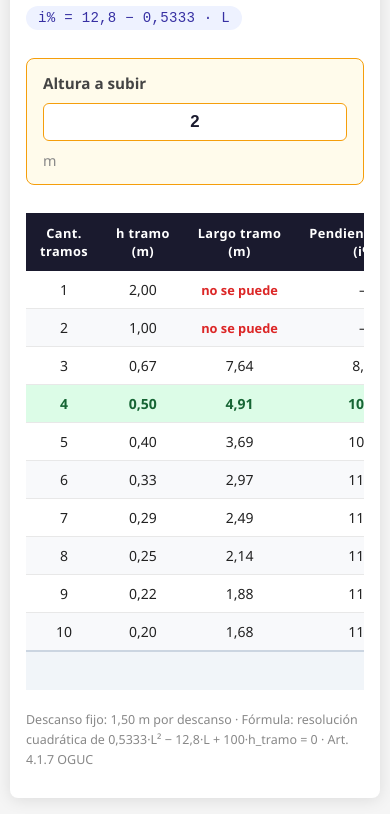
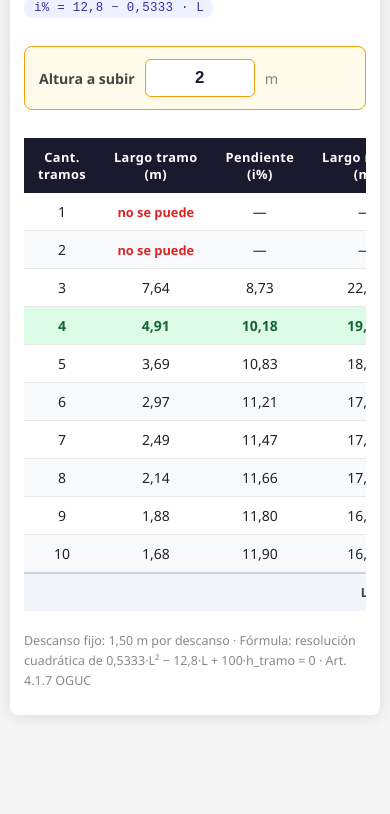
Before and after one commit to TuQRApp/calculo-rampas, a plain HTML site: page index.html in a window 390 px wide. Shown: the part 95-909 px from the top of the page. After the commit the page ends 844 px from the top, so only its background shows below. Drawn offline with Linux system fonts and the light colour scheme.

Commit message:
Ancho input original, responsivo retrato: oculta 3 columnas secundarias en mobile

```diff
--- a/index.html
+++ b/index.html
@@ -72,7 +72,7 @@
     }
 
     .input-section input#h {
-      width: 165px;
+      width: 110px;
       padding: 8px 12px;
       border: 1.5px solid #f59e0b;
       border-radius: 6px;
@@ -92,16 +92,21 @@
       box-shadow: 0 0 0 3px rgba(220,38,38,0.12);
     }
 
-    @media (max-width: 640px) {
+    @media (max-width: 480px) {
       body { padding: 16px 10px; }
-      .card { padding: 24px 16px 28px; border-radius: 8px; }
-      h1 { font-size: 1.35rem; }
-      .input-section { flex-wrap: wrap; gap: 10px; padding: 14px 16px; }
-      .input-section input#h { width: 100%; }
-      table { font-size: 0.75rem; }
-      thead th { padding: 8px 8px; font-size: 0.7rem; }
-      tbody td { padding: 7px 8px; }
-      .tfoot-row td { padding: 8px; font-size: 0.8rem; }
+      .card { padding: 20px 14px 24px; border-radius: 8px; }
+      h1 { font-size: 1.25rem; }
+      .subtitle { font-size: 0.82rem; }
+      .formula-badge { font-size: 0.78rem; padding: 3px 10px; }
+      .input-section { flex-wrap: wrap; gap: 10px; padding: 12px 14px; }
+      .input-section label { font-size: 0.88rem; }
+      table { font-size: 0.78rem; }
+      thead th { padding: 8px 6px; font-size: 0.68rem; white-space: normal; line-height: 1.3; }
+      tbody td { padding: 7px 6px; }
+      .tfoot-row td { padding: 8px 6px; font-size: 0.78rem; }
+      .note { font-size: 0.72rem; }
+      /* ocultar columnas secundarias en retrato */
+      .col-h-tramo, .col-cant-desc, .col-largo-desc { display: none; }
     }
 
     .input-unit { color: #888; font-size: 0.9rem; }
@@ -195,12 +200,12 @@
       <thead>
         <tr>
           <th>Cant.<br>tramos</th>
-          <th>h tramo<br>(m)</th>
+          <th class="col-h-tramo">h tramo<br>(m)</th>
           <th>Largo tramo<br>(m)</th>
-          <th>Pendiente tramo<br>(i%)</th>
+          <th>Pendiente<br>(i%)</th>
           <th>Largo rampa<br>(m)</th>
-          <th>Cant.<br>descansos</th>
-          <th>Largo<br>descansos (m)</th>
+          <th class="col-cant-desc">Cant.<br>descansos</th>
+          <th class="col-largo-desc">Largo<br>descansos (m)</th>
           <th>Largo total<br>(m)</th>
         </tr>
       </thead>
@@ -274,23 +279,23 @@
       if (!result) {
         tr.innerHTML = `
           <td>${n}</td>
-          <td>${fmt(h / n)}</td>
+          <td class="col-h-tramo">${fmt(h / n)}</td>
           <td class="no-puede">no se puede</td>
           <td>—</td><td>—</td>
-          <td>${n - 1}</td>
-          <td>${fmt((n - 1) * LARGO_DESCANSO)}</td>
+          <td class="col-cant-desc">${n - 1}</td>
+          <td class="col-largo-desc">${fmt((n - 1) * LARGO_DESCANSO)}</td>
           <td>—</td>
         `;
       } else {
         const { hTramo, L, pendiente, largoRampa, cantDescansos, largoDescansos, largoTotal } = result;
         tr.innerHTML = `
           <td>${n}</td>
-          <td>${fmt(hTramo)}</td>
+          <td class="col-h-tramo">${fmt(hTramo)}</td>
           <td>${fmt(L)}</td>
           <td>${fmt(pendiente)}</td>
           <td>${fmt(largoRampa)}</td>
-          <td>${cantDescansos}</td>
-          <td>${fmt(largoDescansos)}</td>
+          <td class="col-cant-desc">${cantDescansos}</td>
+          <td class="col-largo-desc">${fmt(largoDescansos)}</td>
           <td><strong>${fmt(largoTotal)}</strong></td>
         `;
       }
```
